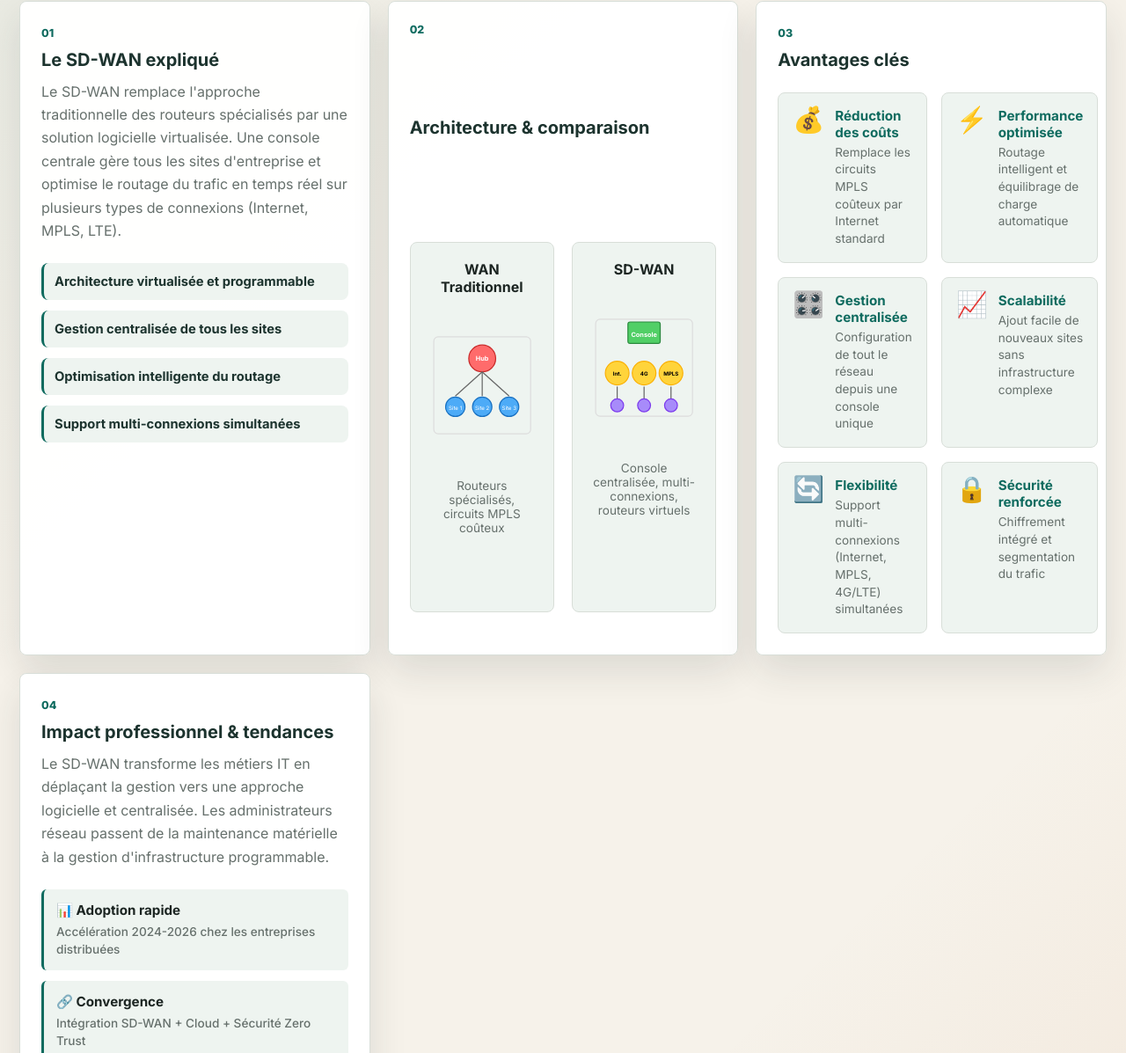
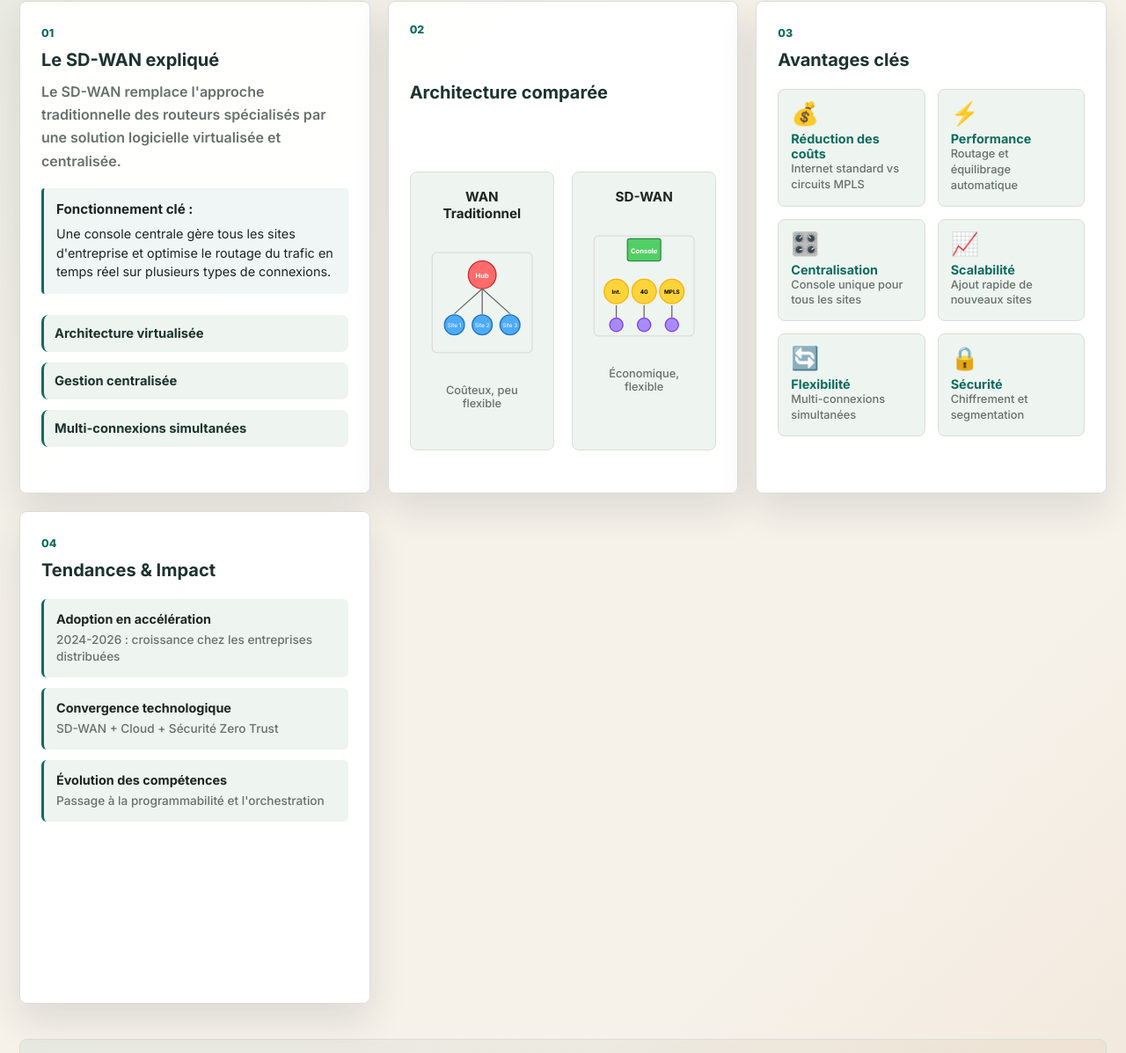
Before and after one commit to Noah77-bot-cpu/Portfolio, a plain HTML site: page index.html in a window 1280 px wide. Shown: the part 373-1570 px from the top of the page at 88% size. Drawn offline with Linux system fonts and the light colour scheme.

Commit message:
Improve tech watch presentation - better text layout and visual hierarchy

```diff
--- a/index.html
+++ b/index.html
@@ -319,23 +319,27 @@
           <article class="watch-card theme-card">
             <span class="watch-number">01</span>
             <h3>Le SD-WAN expliqué</h3>
-            <p>
+            <p class="intro-text">
               Le SD-WAN remplace l'approche traditionnelle des routeurs spécialisés par
-              une solution logicielle virtualisée. Une console centrale gère tous les
-              sites d'entreprise et optimise le routage du trafic en temps réel sur
-              plusieurs types de connexions (Internet, MPLS, LTE).
+              une solution logicielle virtualisée et centralisée.
             </p>
+            <div class="feature-highlight">
+              <strong>Fonctionnement clé :</strong>
+              <p>
+                Une console centrale gère tous les sites d'entreprise et optimise le routage
+                du trafic en temps réel sur plusieurs types de connexions.
+              </p>
+            </div>
             <ul class="compact-list">
-              <li>Architecture virtualisée et programmable</li>
-              <li>Gestion centralisée de tous les sites</li>
-              <li>Optimisation intelligente du routage</li>
-              <li>Support multi-connexions simultanées</li>
+              <li>Architecture virtualisée</li>
+              <li>Gestion centralisée</li>
+              <li>Multi-connexions simultanées</li>
             </ul>
           </article>
 
           <article class="watch-card visual-card">
             <span class="watch-number">02</span>
-            <h3>Architecture & comparaison</h3>
+            <h3>Architecture comparée</h3>
 
             <div class="architecture-comparison">
               <div class="arch-column">
@@ -357,7 +361,7 @@
                   <circle cx="150" cy="140" r="18" fill="#4dabf7" stroke="#1971c2" stroke-width="2"/>
                   <text x="150" y="145" text-anchor="middle" font-size="10" fill="white">Site 3</text>
                 </svg>
-                <small>Routeurs spécialisés, circuits MPLS coûteux</small>
+                <small>Coûteux, peu flexible</small>
               </div>
 
               <div class="arch-column">
@@ -385,7 +389,7 @@
                   <line x1="150" y1="135" x2="150" y2="160" stroke="#666" stroke-width="2"/>
                   <circle cx="150" cy="170" r="12" fill="#a78bfa" stroke="#7c3aed" stroke-width="2"/>
                 </svg>
-                <small>Console centralisée, multi-connexions, routeurs virtuels</small>
+                <small>Économique, flexible</small>
               </div>
             </div>
           </article>
@@ -398,42 +402,42 @@
                 <span class="benefit-icon">💰</span>
                 <div>
                   <strong>Réduction des coûts</strong>
-                  <p>Remplace les circuits MPLS coûteux par Internet standard</p>
+                  <p>Internet standard vs circuits MPLS</p>
                 </div>
               </div>
               <div class="benefit-item">
                 <span class="benefit-icon">⚡</span>
                 <div>
-                  <strong>Performance optimisée</strong>
-                  <p>Routage intelligent et équilibrage de charge automatique</p>
+                  <strong>Performance</strong>
+                  <p>Routage et équilibrage automatique</p>
                 </div>
               </div>
               <div class="benefit-item">
                 <span class="benefit-icon">🎛️</span>
                 <div>
-                  <strong>Gestion centralisée</strong>
-                  <p>Configuration de tout le réseau depuis une console unique</p>
+                  <strong>Centralisation</strong>
+                  <p>Console unique pour tous les sites</p>
                 </div>
               </div>
               <div class="benefit-item">
                 <span class="benefit-icon">📈</span>
                 <div>
                   <strong>Scalabilité</strong>
-                  <p>Ajout facile de nouveaux sites sans infrastructure complexe</p>
+                  <p>Ajout rapide de nouveaux sites</p>
                 </div>
               </div>
               <div class="benefit-item">
                 <span class="benefit-icon">🔄</span>
                 <div>
                   <strong>Flexibilité</strong>
-                  <p>Support multi-connexions (Internet, MPLS, 4G/LTE) simultanées</p>
+                  <p>Multi-connexions simultanées</p>
                 </div>
               </div>
               <div class="benefit-item">
                 <span class="benefit-icon">🔒</span>
                 <div>
-                  <strong>Sécurité renforcée</strong>
-                  <p>Chiffrement intégré et segmentation du trafic</p>
+                  <strong>Sécurité</strong>
+                  <p>Chiffrement et segmentation</p>
                 </div>
               </div>
             </div>
@@ -441,24 +445,19 @@
 
           <article class="watch-card synthesis-card">
             <span class="watch-number">04</span>
-            <h3>Impact professionnel & tendances</h3>
-            <p>
-              Le SD-WAN transforme les métiers IT en déplaçant la gestion vers une
-              approche logicielle et centralisée. Les administrateurs réseau passent de
-              la maintenance matérielle à la gestion d'infrastructure programmable.
-            </p>
+            <h3>Tendances & Impact</h3>
             <div class="trend-highlights">
               <div class="trend-item">
-                <strong>📊 Adoption rapide</strong>
-                <span>Accélération 2024-2026 chez les entreprises distribuées</span>
+                <strong>Adoption en accélération</strong>
+                <span>2024-2026 : croissance chez les entreprises distribuées</span>
               </div>
               <div class="trend-item">
-                <strong>🔗 Convergence</strong>
-                <span>Intégration SD-WAN + Cloud + Sécurité Zero Trust</span>
+                <strong>Convergence technologique</strong>
+                <span>SD-WAN + Cloud + Sécurité Zero Trust</span>
               </div>
               <div class="trend-item">
-                <strong>🎯 Compétences</strong>
-                <span>Shift vers APIs, programmabilité et orchestration</span>
+                <strong>Évolution des compétences</strong>
+                <span>Passage à la programmabilité et l'orchestration</span>
               </div>
             </div>
           </article>
--- a/styles.css
+++ b/styles.css
@@ -1367,6 +1367,36 @@ p {
 
 /* SD-WAN Veille Technologique Styles */
 
+.intro-text {
+  font-size: 1rem;
+  font-weight: 600;
+  color: var(--primary);
+  line-height: 1.6;
+  margin-bottom: 18px !important;
+}
+
+.feature-highlight {
+  padding: 14px;
+  margin: 18px 0;
+  background: rgba(15, 107, 95, 0.06);
+  border-left: 3px solid var(--primary);
+  border-radius: 4px;
+}
+
+.feature-highlight strong {
+  display: block;
+  font-size: 0.95rem;
+  margin-bottom: 8px;
+  color: var(--text);
+}
+
+.feature-highlight p {
+  margin: 0;
+  font-size: 0.9rem;
+  color: var(--text);
+  line-height: 1.5;
+}
+
 .architecture-comparison {
   display: grid;
   grid-template-columns: 1fr 1fr;
@@ -1375,80 +1405,92 @@ p {
 }
 
 .arch-column {
-  padding: 20px;
+  padding: 18px;
   background: var(--surface-soft);
   border: 1px solid var(--line);
   border-radius: 8px;
   text-align: center;
+  display: flex;
+  flex-direction: column;
+  gap: 12px;
 }
 
 .arch-column strong {
   display: block;
-  margin-bottom: 12px;
-  font-size: 1rem;
+  font-size: 0.95rem;
   color: var(--text);
+  font-weight: 700;
 }
 
 .arch-column small {
   display: block;
-  margin-top: 12px;
   color: var(--muted);
-  font-size: 0.85rem;
+  font-size: 0.8rem;
+  font-weight: 500;
 }
 
 .arch-diagram {
   width: 100%;
-  height: 180px;
-  max-width: 200px;
+  height: 160px;
+  max-width: 180px;
   margin: 0 auto;
 }
 
 .benefits-list {
   display: grid;
   grid-template-columns: 1fr 1fr;
-  gap: 16px;
-  margin: 24px 0 0;
+  gap: 14px;
+  margin: 20px 0 0;
 }
 
 .benefit-item {
   display: flex;
-  gap: 12px;
-  padding: 16px;
+  flex-direction: column;
+  gap: 8px;
+  padding: 14px;
   background: var(--surface-soft);
   border: 1px solid var(--line);
   border-radius: 8px;
   align-items: flex-start;
 }
 
+.benefit-item.flex-row {
+  flex-direction: row;
+  align-items: center;
+}
+
 .benefit-icon {
+  font-size: 1.6rem;
+  line-height: 1;
   flex-shrink: 0;
-  font-size: 1.8rem;
-  line-height: 1;
 }
 
 .benefit-item strong {
   display: block;
-  margin-bottom: 4px;
-  font-size: 0.95rem;
+  font-size: 0.9rem;
   color: var(--primary);
+  font-weight: 700;
+  margin: 0;
 }
 
 .benefit-item p {
   margin: 0;
-  font-size: 0.85rem;
+  font-size: 0.8rem;
   color: var(--muted);
-  line-height: 1.45;
+  line-height: 1.4;
+  font-weight: 500;
 }
 
 .trend-highlights {
   display: grid;
   gap: 12px;
-  margin: 24px 0 0;
+  margin: 20px 0 0;
 }
 
 .trend-item {
   display: flex;
   flex-direction: column;
+  gap: 6px;
   padding: 14px;
   background: var(--surface-soft);
   border-left: 3px solid var(--primary);
@@ -1457,9 +1499,10 @@ p {
 
 .trend-item strong {
   display: block;
-  margin-bottom: 6px;
+  font-size: 0.9rem;
   color: var(--text);
-  font-size: 0.95rem;
+  font-weight: 700;
+  margin: 0;
 }
 
 .trend-item span {
@@ -1467,7 +1510,7 @@ p {
   color: var(--muted);
   font-size: 0.85rem;
   font-weight: 500;
-  line-height: 1.45;
+  line-height: 1.4;
 }
 
 .watch-sources {
@@ -1481,8 +1524,9 @@ p {
 .watch-sources h3 {
   margin-top: 0;
   margin-bottom: 16px;
-  font-size: 1.1rem;
+  font-size: 1.05rem;
   color: var(--text);
+  font-weight: 700;
 }
 
 .watch-sources ul {
@@ -1495,7 +1539,7 @@ p {
   margin-bottom: 10px;
   color: var(--text);
   line-height: 1.6;
-  font-size: 0.95rem;
+  font-size: 0.9rem;
 }
 
 @media (max-width: 860px) {
@@ -1509,10 +1553,13 @@ p {
 
   .benefit-item {
     flex-direction: row;
-    align-items: center;
+    align-items: flex-start;
+    gap: 10px;
   }
 
   .benefit-icon {
-    font-size: 1.5rem;
-  }
-}
+    font-size: 1.4rem;
+    flex-shrink: 0;
+    margin-top: 2px;
+  }
+}
```
